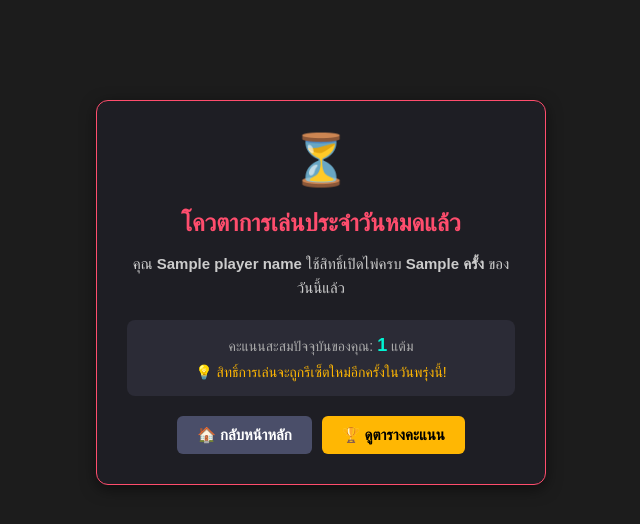
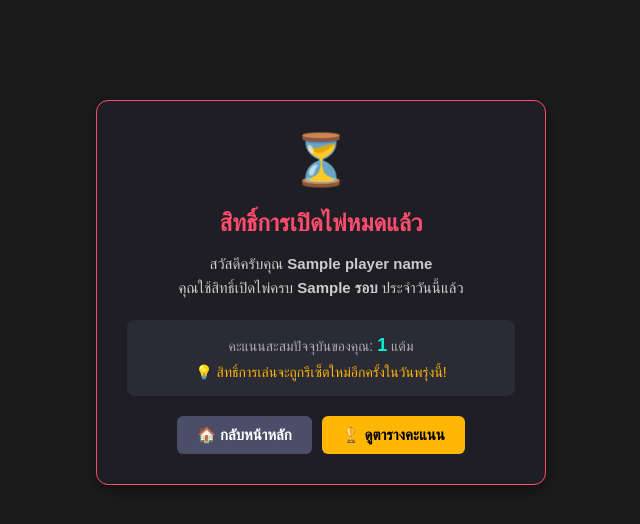
Before and after one commit to WRMG001/CardGame, a Flask app: template templates/game_limit.html in a window 1280 px wide. Shown: the top 524 px of the page, without its empty margins (319-959 px from the left). Run offline with Flask 3, Linux system fonts and the light colour scheme; the template is opened without the code that fills it: most values are stand-ins (such as "Sample title", 1, 10 or a date in 2020); parts of the project's set-up code (start-up, migrations or seed data) failed here and were passed over.

Commit message:
Update game_limit.html

```diff
--- a/templates/game_limit.html
+++ b/templates/game_limit.html
@@ -1,16 +1,17 @@
 {% extends 'base.html' %}
 
 {% block content %}
-<div style="max-width: 450px; margin: 50px auto; text-align: center; color: #fff;">
+<div style="max-width: 450px; margin: 50px auto; text-align: center; color: #fff; font-family: sans-serif;">
 
   <div style="background: #1e1e24; border-radius: 12px; padding: 30px; box-shadow: 0 4px 15px rgba(0,0,0,0.5); border: 1px solid #ff4d6d;">
 
     <div style="font-size: 50px; margin-bottom: 10px;">⏳</div>
 
-    <h2 style="color: #ff4d6d; margin-bottom: 10px;">โควตาการเล่นประจำวันหมดแล้ว</h2>
+    <h2 style="color: #ff4d6d; margin-bottom: 10px;">สิทธิ์การเปิดไพ่หมดแล้ว</h2>
 
     <p style="color: #ccc; font-size: 15px; line-height: 1.6;">
-      คุณ <strong>{{ player_name }}</strong> ใช้สิทธิ์เปิดไพ่ครบ <strong>{{ max_limit }} ครั้ง</strong> ของวันนี้แล้ว
+      สวัสดีครับคุณ <strong>{{ player_name }}</strong><br>
+      คุณใช้สิทธิ์เปิดไพ่ครบ <strong>{{ max_limit }} รอบ</strong> ประจำวันนี้แล้ว
     </p>
 
     <div style="background: #2b2b36; border-radius: 8px; padding: 15px; margin: 20px 0; font-size: 14px; color: #aaa;">
```
